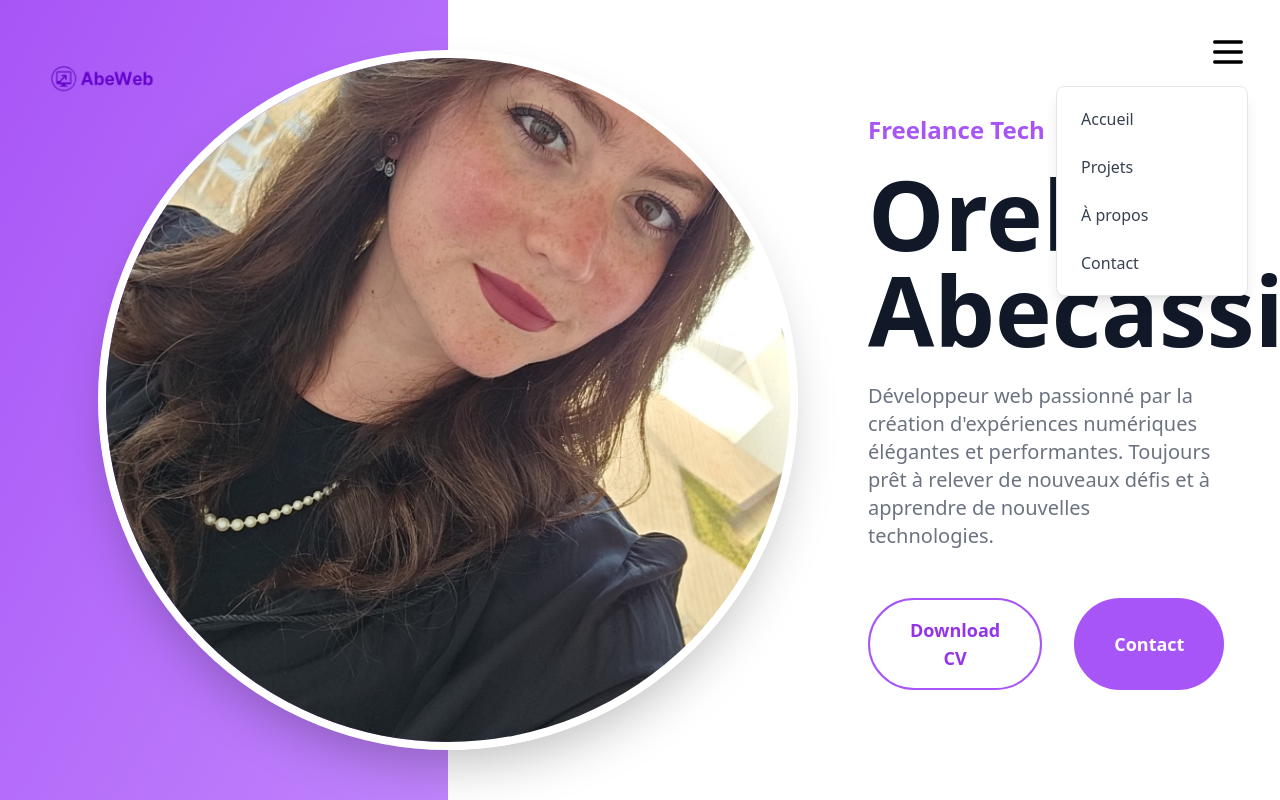
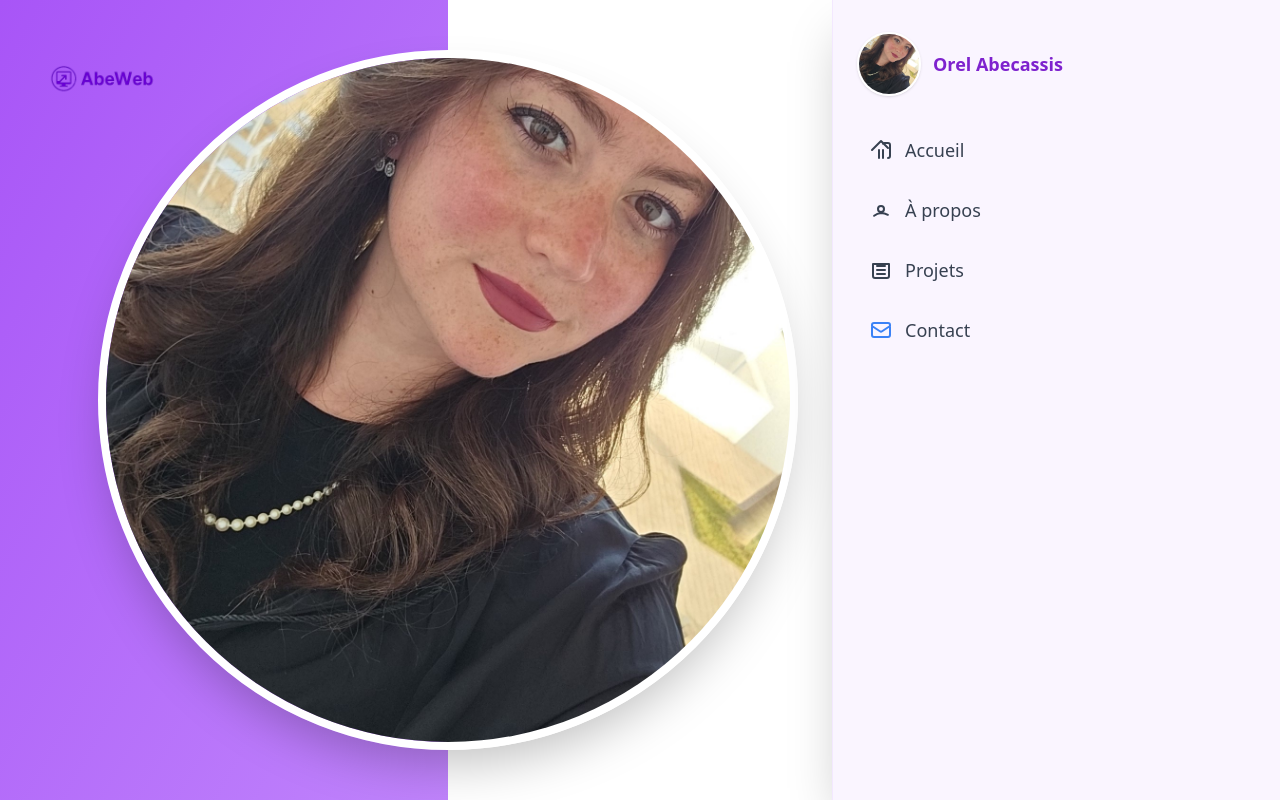
Before and after one commit to orelAbecassis/portfolio-tailwind, a Vue app: page / in a window 1280 px wide. Both pictures are taken after a click on the button 1228 px from the left and 52 px from the top of the page. Shown: the top 800 px of the page. Built offline with nearby package versions, Linux system fonts and the light colour scheme.

Commit message:
Ajout d'une interface pour le menu burger

```diff
--- a/src/components/BurgerMenu.vue
+++ b/src/components/BurgerMenu.vue
@@ -1,16 +1,36 @@
 <template>
-  <div class="fixed top-8 right-8 z-50">
-    <button @click="menuOpen = !menuOpen" class="focus:outline-none">
+  <div class="fixed top-0 right-0 z-50 h-full w-[28rem]">
+    <button @click="menuOpen = !menuOpen" class="absolute top-8 right-8 focus:outline-none z-60">
       <svg width="40" height="40" fill="none" viewBox="0 0 24 24" stroke="currentColor">
         <path stroke-linecap="round" stroke-linejoin="round" stroke-width="2" d="M4 6h16M4 12h16M4 18h16" />
       </svg>
     </button>
     <transition name="fade">
-      <div v-if="menuOpen" class="absolute right-0 mt-2 w-48 bg-white rounded-lg shadow-lg py-2 border z-40">
-        <router-link to="/" class="block px-6 py-3 text-gray-700 hover:bg-purple-100" @click.native="menuOpen = false">Accueil</router-link>
-        <router-link to="/projects" class="block px-6 py-3 text-gray-700 hover:bg-purple-100" @click.native="menuOpen = false">Projets</router-link>
-        <router-link to="/about" class="block px-6 py-3 text-gray-700 hover:bg-purple-100" @click.native="menuOpen = false">À propos</router-link>
-        <router-link to="/contact" class="block px-6 py-3 text-gray-700 hover:bg-purple-100" @click.native="menuOpen = false">Contact</router-link>
+      <div v-if="menuOpen" class="absolute right-0 top-0 h-full w-[28rem] bg-purple-50 shadow-2xl py-8 px-6 border-l border-purple-100 flex flex-col">
+        <!-- Photo + prénom -->
+        <div class="flex items-center mb-8">
+          <img src="../Images/photo-orel.jpeg" alt="Orel Abecassis" class="w-16 h-16 rounded-full object-cover border-2 border-white shadow mr-3" />
+          <span class="text-lg font-semibold text-purple-700">Orel Abecassis</span>
+        </div>
+        <!-- Liens -->
+        <nav class="flex flex-col gap-4">
+          <router-link to="/" class="flex items-center gap-3 px-3 py-2 rounded-lg text-gray-700 hover:bg-purple-100 text-lg font-medium" @click.native="menuOpen = false">
+            <svg xmlns="http://www.w3.org/2000/svg" class="h-6 w-6" fill="none" viewBox="0 0 24 24" stroke="currentColor"><path stroke-linecap="round" stroke-linejoin="round" stroke-width="2" d="M3 12l2-2m0 0l7-7 7 7m-9 2v8m4-8v8m5 0a2 2 0 002-2V7a2 2 0 00-2-2h-3.5a2 2 0 00-1.5.67" /></svg>
+            Accueil
+          </router-link>
+          <router-link to="/about" class="flex items-center gap-3 px-3 py-2 rounded-lg text-gray-700 hover:bg-purple-100 text-lg font-medium" @click.native="menuOpen = false">
+            <svg xmlns="http://www.w3.org/2000/svg" class="h-6 w-6" fill="none" viewBox="0 0 24 24" stroke="currentColor"><path stroke-linecap="round" stroke-linejoin="round" stroke-width="2" d="M5.121 17.804A13.937 13.937 0 0112 15c2.5 0 4.847.655 6.879 1.804M15 11a3 3 0 11-6 0 3 3 0 016 0z" /></svg>
+            À propos
+          </router-link>
+          <router-link to="/projects" class="flex items-center gap-3 px-3 py-2 rounded-lg text-gray-700 hover:bg-purple-100 text-lg font-medium" @click.native="menuOpen = false">
+            <svg xmlns="http://www.w3.org/2000/svg" class="h-6 w-6" fill="none" viewBox="0 0 24 24" stroke="currentColor"><path stroke-linecap="round" stroke-linejoin="round" stroke-width="2" d="M8 16h8M8 12h8m-8-4h8M4 6h16M4 6v12a2 2 0 002 2h12a2 2 0 002-2V6" /></svg>
+            Projets
+          </router-link>
+          <router-link to="/contact" class="flex items-center gap-3 px-3 py-2 rounded-lg text-gray-700 hover:bg-purple-100 text-lg font-medium" @click.native="menuOpen = false">
+            <svg xmlns="http://www.w3.org/2000/svg" class="h-6 w-6 text-blue-500" fill="none" viewBox="0 0 24 24" stroke="currentColor"><path stroke-linecap="round" stroke-linejoin="round" stroke-width="2" d="M3 8l7.89 5.26a2 2 0 002.22 0L21 8M5 19h14a2 2 0 002-2V7a2 2 0 00-2-2H5a2 2 0 00-2 2v10a2 2 0 002 2z" /></svg>
+            Contact
+          </router-link>
+        </nav>
       </div>
     </transition>
   </div>
--- a/src/view/Home.vue
+++ b/src/view/Home.vue
@@ -23,11 +23,6 @@
         <p class="text-xl text-gray-500 mb-12 max-w-2xl">
           Développeur web passionné par la création d'expériences numériques élégantes et performantes. Toujours prêt à relever de nouveaux défis et à apprendre de nouvelles technologies.
         </p>
-        <!-- Boutons -->
-        <div class="flex gap-8">
-          <button class="px-10 py-4 border-2 border-purple-500 text-purple-600 text-lg font-semibold rounded-full hover:bg-purple-50 transition">Download CV</button>
-          <button class="px-10 py-4 bg-purple-500 text-white text-lg font-semibold rounded-full hover:bg-purple-600 transition">Contact</button>
-        </div>
       </div>
     </div>
     <!-- Photo ronde à cheval sur la séparation, centrée sur la coupure -->
```
